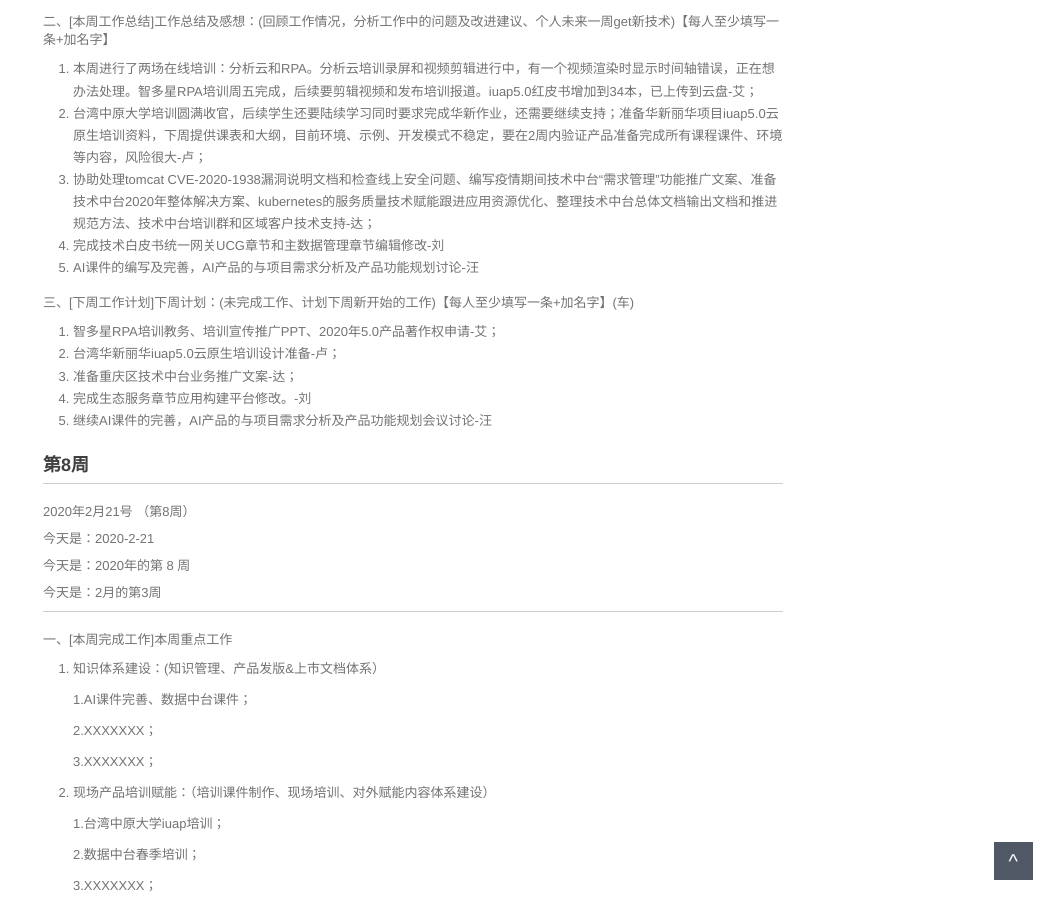
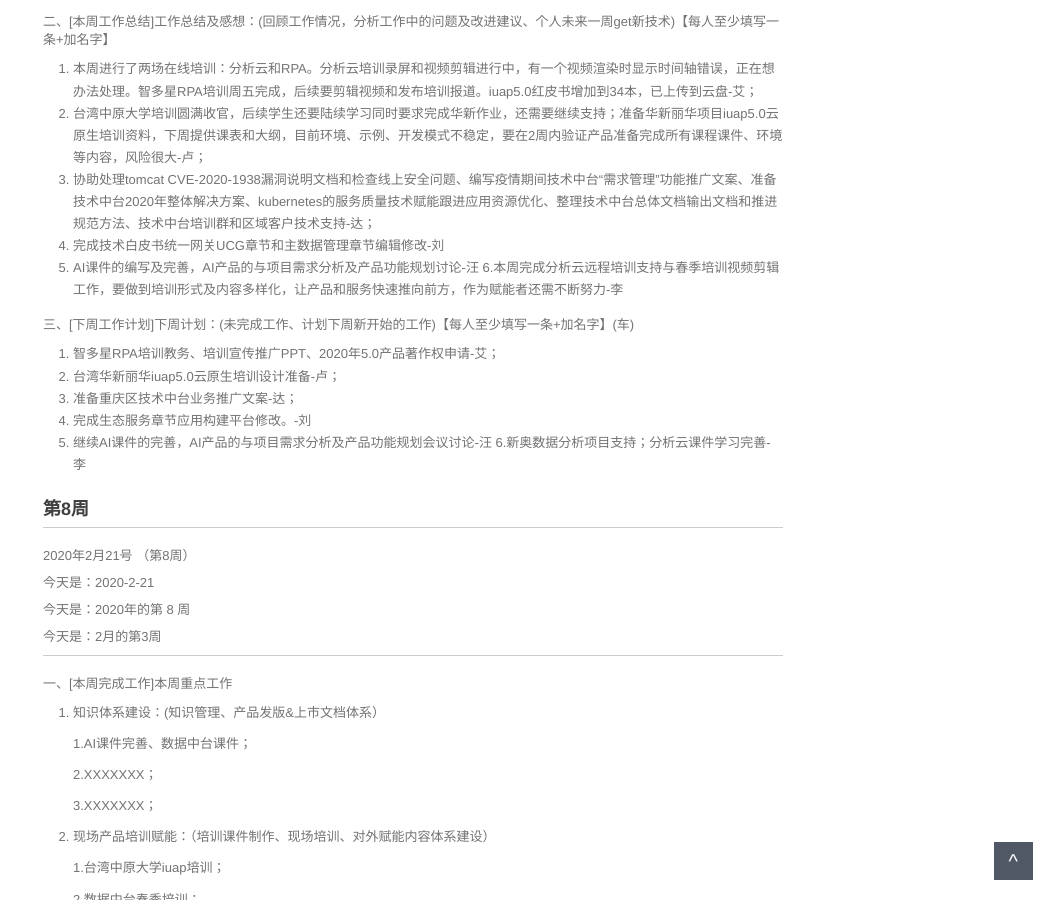
Before and after one commit to walllFlower/blog, a Jekyll site: the page built from 2020-02-28-day_report.md, in a window 1280 px wide and 900 px high, scrolled down 1306 px. Shown: the whole window, without its empty margins (227-1280 px from the left). Built offline with Jekyll 4.4.1, drawn with Linux system fonts in a browser that asks for light colours; comment, search, counter and statistics services are not loaded.

Commit message:
Update 2020-02-28-day_report.md

```diff
--- a/2020-02-28-day_report.md
+++ b/2020-02-28-day_report.md
@@ -82,6 +82,7 @@ categories: 技术运营工作周报
 3. 协助处理tomcat CVE-2020-1938漏洞说明文档和检查线上安全问题、编写疫情期间技术中台“需求管理”功能推广文案、准备技术中台2020年整体解决方案、kubernetes的服务质量技术赋能跟进应用资源优化、整理技术中台总体文档输出文档和推进规范方法、技术中台培训群和区域客户技术支持-达；
 4. 完成技术白皮书统一网关UCG章节和主数据管理章节编辑修改-刘
 5. AI课件的编写及完善，AI产品的与项目需求分析及产品功能规划讨论-汪
+6.本周完成分析云远程培训支持与春季培训视频剪辑工作，要做到培训形式及内容多样化，让产品和服务快速推向前方，作为赋能者还需不断努力-李
 
 三、[下周工作计划]下周计划：(未完成工作、计划下周新开始的工作)【每人至少填写一条+加名字】(车)
 
@@ -90,6 +91,7 @@ categories: 技术运营工作周报
 3. 准备重庆区技术中台业务推广文案-达；
 4. 完成生态服务章节应用构建平台修改。-刘
 5. 继续AI课件的完善，AI产品的与项目需求分析及产品功能规划会议讨论-汪
+6.新奥数据分析项目支持；分析云课件学习完善-李
 
 
 ###  第8周
```
